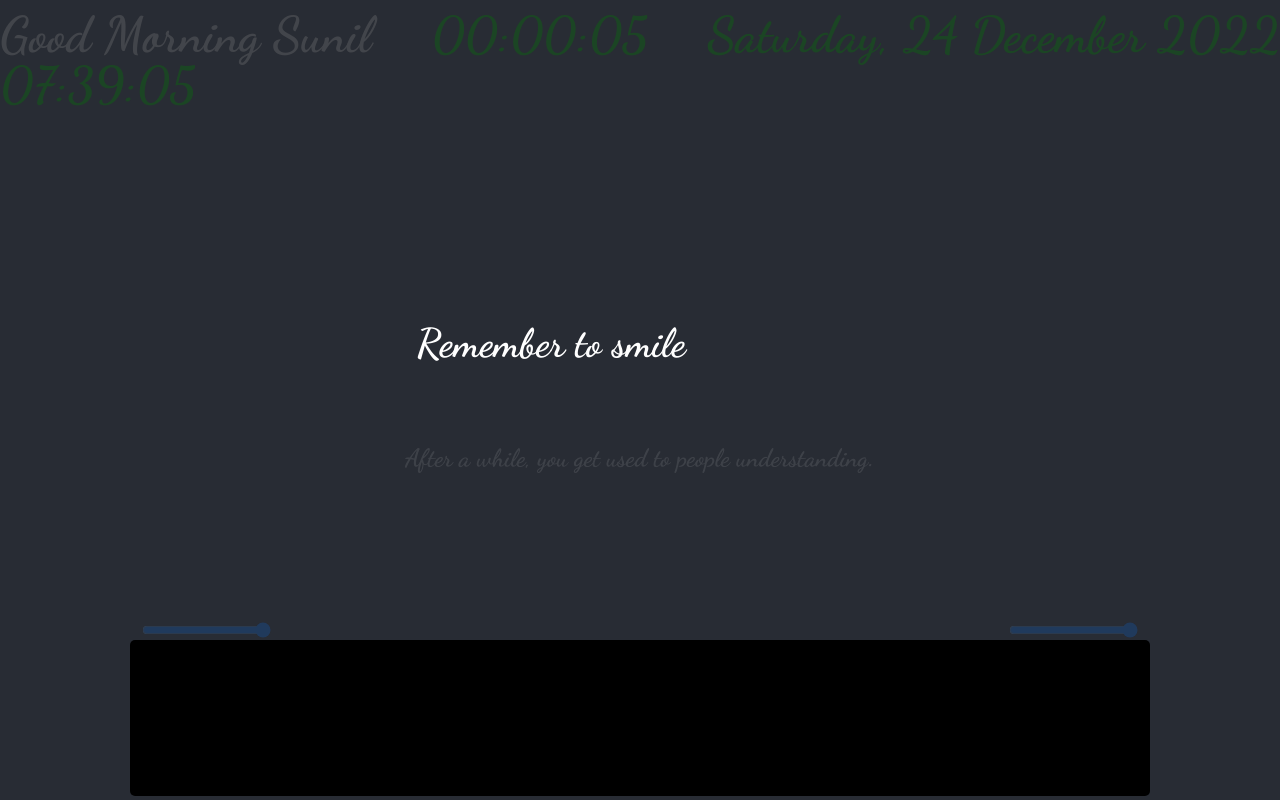
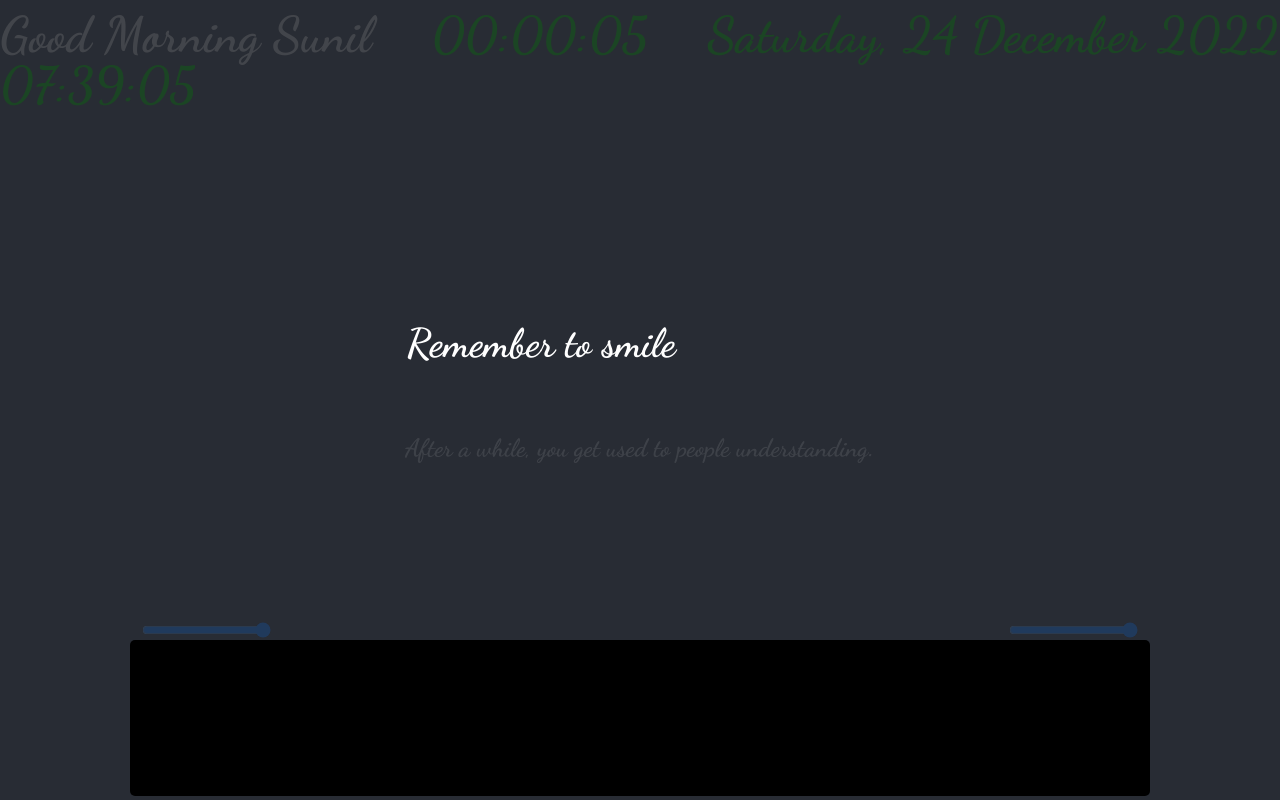
Before and after one commit to sunilyadavfabhotel/quotes-typing, a React (Create React App) app: page / in a window 1280 px wide. Shown: the top 800 px of the page. Built offline with nearby package versions, Linux system fonts and the light colour scheme.

Commit message:
Update: text-preview width

```diff
--- a/src/App.css
+++ b/src/App.css
@@ -189,7 +189,7 @@
 }
 
 .text-wrapper {
-  max-width: 900px;
+  max-width: 1000px;
 }
 
 .text-preview {
@@ -201,7 +201,6 @@
 .type-text-view {
   border: 1px solid transparent;
   position: relative;
-  padding: 10px;
   font-size: 40px;
   font-weight: bold;
   text-align: left
```
